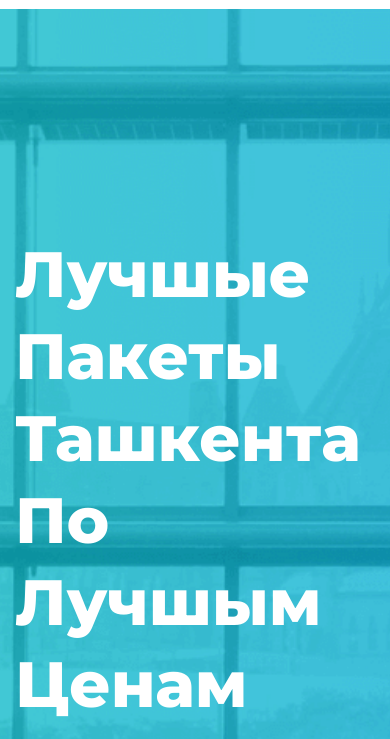
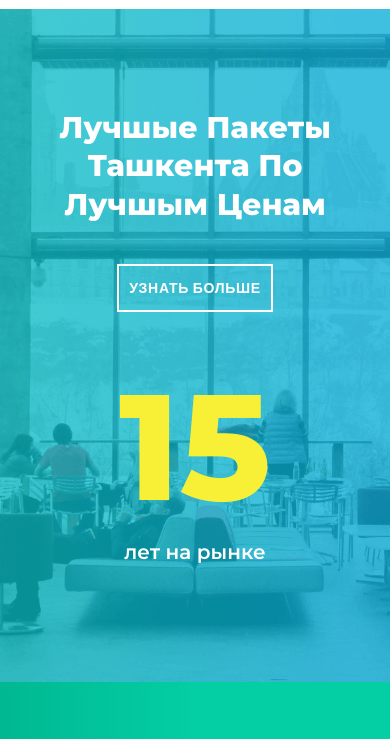
Before and after one commit to sultonbayevogabek/all-paket, a plain HTML site: page index.html in a window 390 px wide. Shown: the part 69-808 px from the top of the page. Drawn offline with nearby package versions, Linux system fonts and the light colour scheme.

Commit message:
Make site intro section responsive

```diff
--- a/scss/_media.scss
+++ b/scss/_media.scss
@@ -1,3 +1,37 @@
+@include media(1300px) {
+   .site-intro {
+      padding-top: 100px;
+      padding-bottom: 100px;
+   }
+
+   .site-intro .container {
+      align-items: flex-start;
+   }
+
+   .site-intro__left {
+      h1 {
+         font-size: 45px !important;
+      }
+
+      a {
+         padding: 15px;
+         border: 2px solid $WHITE;
+      }
+   }
+
+
+   .site-intro__right {
+      div:first-child {
+         font-size: 200px;
+         line-height: 170px;
+      }
+
+      div:last-child {
+         font-size: 30px;
+      }
+   }
+}
+
 @include media(1100px) {
    .site-nav {
       position: fixed;
@@ -41,6 +75,40 @@
    }
 }
 
+@include media(1000px) {
+   .site-intro__left {
+      width: 100%;
+      margin-bottom: 60px;
+      text-align: center;
+   }
+
+   .site-intro__right {
+      width: 100%;
+   }
+}
+
+@include media(480px) {
+   .site-intro__left {
+      h1 {
+         font-size: 30px!important;
+      }
+
+      a {
+         font-size: 14px!important;
+         padding: 10px!important;
+      }
+   }
+   .site-intro__right {
+      div:first-child {
+         font-size: 150px;
+         line-height: 1;
+      }
+      div:last-child {
+         font-size: 20px;
+      }
+   }
+}
+
 @include media(450px) {
    .site-nav__li {
       width: 100%;
```
Also changed, not shown: css/styles.css, 1 other file.
